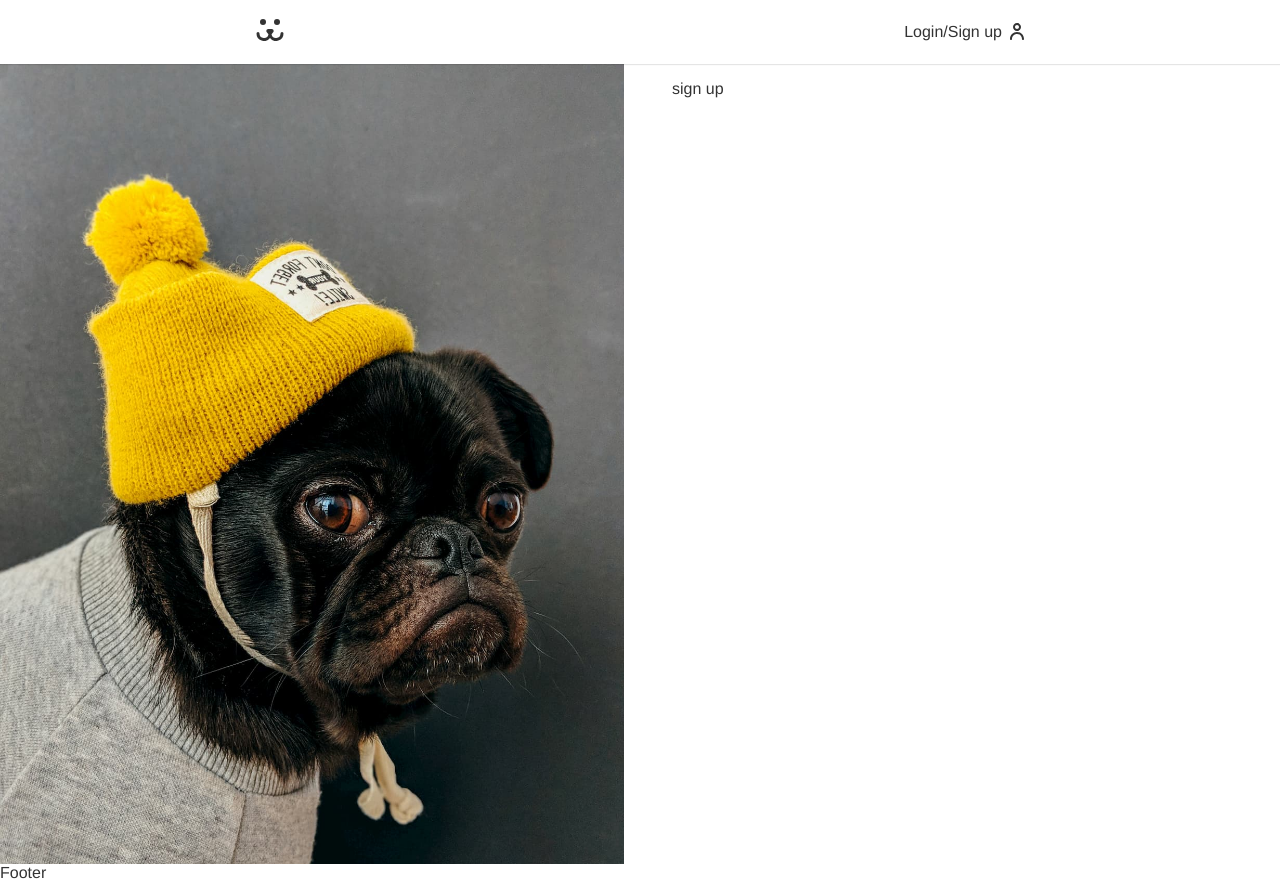
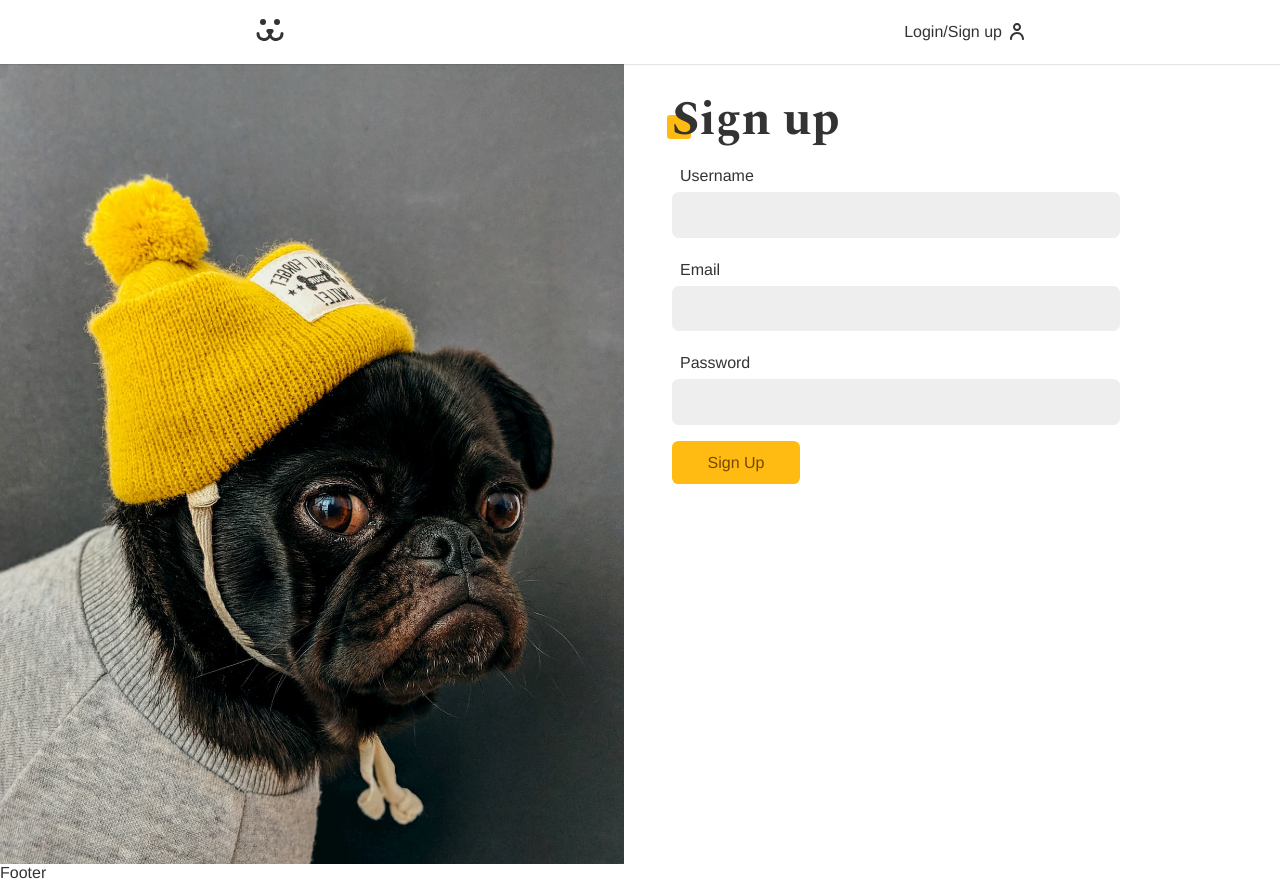
Before and after one commit to Vitor-Silva-developer/Dogs, a React (Create React App) app: page /login/SignUp in a window 1280 px wide. Built offline with nearby package versions, Linux system fonts and the light colour scheme.

Commit message:
created sign up system and sign up page layout

```diff
--- a/src/Api/api.js
+++ b/src/Api/api.js
@@ -36,3 +36,16 @@
     },
   };
 }
+
+export function USER_POST(body) {
+  return {
+    url: API_URL + '/api/user',
+    options: {
+      method: 'POST',
+      headers: {
+        'Content-Type': 'application/json',
+      },
+      body: JSON.stringify(body),
+    },
+  };
+}
--- a/src/Components/Login/SignUp.js
+++ b/src/Components/Login/SignUp.js
@@ -1,11 +1,38 @@
-import React from 'react'
+import React from "react";
+import Input from "../Login/formComponents/Input/Input";
+import Button from "../Login/formComponents/Button/Button";
+import useForm from "../../Hooks/useForm";
+import { USER_POST } from "../../Api/api";
+import { UserContext } from "../../UserContext";
+const SignUp = () => {
+  const username = useForm();
+  const email = useForm("email");
+  const password = useForm();
 
-const SignUp = () => {
-    return (
-        <div>
-            sign up
-        </div>
-    )
-}
+const { userLogin } = React.useContext(UserContext);
+
+  async function handleSubmit(event) {
+    event.preventDefault();
+    const { url, options } = USER_POST({
+      username: username.value,
+      email: email.value,
+      password: password.value,
+    });
+    const response = await fetch(url, options);
+    if (response.ok) userLogin(username.value, password.value);
+  }
+
+  return (
+    <section className="animeLeft">
+      <h1 className={`title`}>Sign up</h1>
+      <form onSubmit={handleSubmit}>
+        <Input label="Username" type="text" name="username" {...username} />
+        <Input label="Email" type="email" name="email" {...email} />
+        <Input label="Password" type="password" name="password" {...password} />
+        <Button>Sign Up</Button>
+      </form>
+    </section>
+  );
+};
 
 export default SignUp;
```
